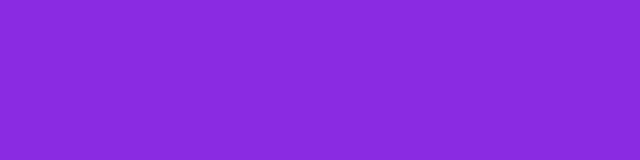
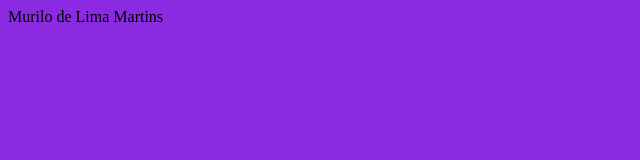
Before and after one commit to MuriloDeLima/Css-Carrossel, a plain HTML site: page index.html in a window 1280 px wide. Shown: the whole page, without its empty margins (0-640 px from the left). Drawn offline with Linux system fonts and the light colour scheme.

Commit message:
Carrossel

```diff
--- a/index.html
+++ b/index.html
@@ -9,6 +9,8 @@
 </head>
 <body>
 
+    Murilo de Lima Martins
+
 
 </body>
 </html>
```
